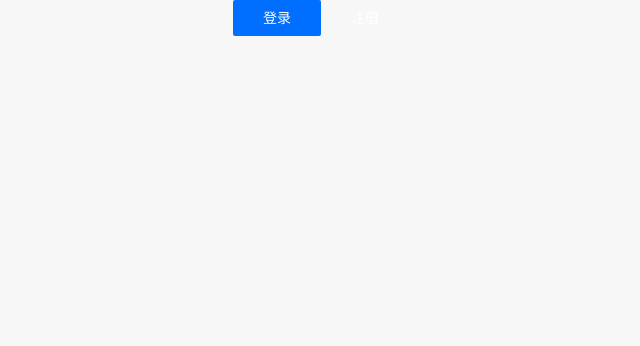
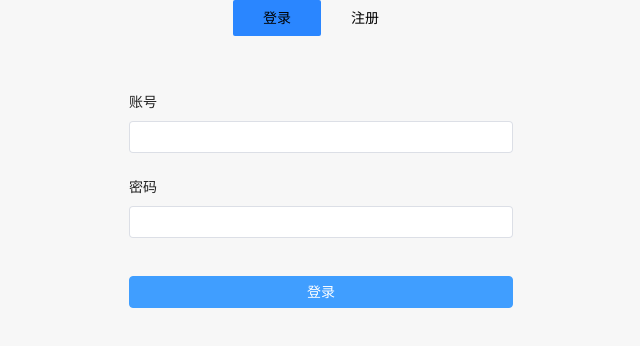
Before and after one commit to yutanzhang/cinema_ccm, a Vue app: page /login in a window 1280 px wide. Shown: the top 346 px of the page, without its empty margins (319-959 px from the left). Built offline with nearby package versions, Linux system fonts and the light colour scheme.

Commit message:
登录注册表单

```diff
--- a/components.d.ts
+++ b/components.d.ts
@@ -8,6 +8,9 @@
 declare module '@vue/runtime-core' {
   export interface GlobalComponents {
     ElButton: typeof import('element-plus/es')['ElButton']
+    ElForm: typeof import('element-plus/es')['ElForm']
+    ElFormItem: typeof import('element-plus/es')['ElFormItem']
+    ElInput: typeof import('element-plus/es')['ElInput']
     RouterLink: typeof import('vue-router')['RouterLink']
     RouterView: typeof import('vue-router')['RouterView']
   }
--- a/src/views/login/index.vue
+++ b/src/views/login/index.vue
@@ -2,28 +2,124 @@
     <div class="login">
         <div class="login-con">
             <ul class="menu-tab">
-                <li v-for="v in menuData" :class="{current: v.current}" :key="v.type" @click="clickMenu(v)">
+                <li v-for="v in menuData" :class="{ current: v.current }" :key="v.type" @click="clickMenu(v)">
                     {{ v.txt }}
                 </li>
             </ul>
+            <!--表单部分-->
+            <el-form ref="ruleFormRef" :model="ruleForm" status-icon :rules="rules" class="demo-ruleForm">
+                <el-form-item prop="username">
+                    <label>账号</label>
+                    <el-input v-model="ruleForm.username" type="text" autocomplete="off" />
+                </el-form-item>
+                <el-form-item prop="password">
+                    <label>密码</label>
+                    <el-input v-model="ruleForm.password" type="password" autocomplete="off" />
+                </el-form-item>
+                <el-form-item prop="checkPass" v-show="model==='register'">
+                    <label>确认密码</label>
+                    <el-input v-model.number="ruleForm.checkPass" type="password" />
+                </el-form-item>
+                <el-form-item>
+                    <el-button type="primary" class="login-btn block" @click="submitForm(ruleFormRef)">{{ model=== 'login' ?'登录':'注册' }}</el-button>
+                </el-form-item>
+            </el-form>
+            <!--表单部分-->
         </div>
     </div>
 </template>
 
 <script lang="ts" setup>
-import { reactive } from "vue"
+import { reactive, ref } from 'vue'
+import type { FormInstance } from 'element-plus'
 
 const menuData = reactive([
     { txt: "登录", current: true, type: "login" },
-    { txt: "注册", current: false, type: "login" }
+    { txt: "注册", current: false, type: "register" }
 ])
 
-let clickMenu = (item:any) => {
+let model = ref("login");
+
+let clickMenu = (item: any) => {
     menuData.forEach((ele) => {
         ele.current = false;
     })
     item.current = true;
+    // 修改保存点击的状态
+    model.value = item.type;
 }
+
+// elementplus 表单部分
+const ruleFormRef = ref<FormInstance>()
+
+const checkAge = (rule: any, value: any, callback: any) => {
+    if (!value) {
+        return callback(new Error('Please input the age'))
+    }
+    setTimeout(() => {
+        if (!Number.isInteger(value)) {
+            callback(new Error('Please input digits'))
+        } else {
+            if (value < 18) {
+                callback(new Error('Age must be greater than 18'))
+            } else {
+                callback()
+            }
+        }
+    }, 1000)
+}
+
+const validatePass = (rule: any, value: any, callback: any) => {
+    if (value === '') {
+        callback(new Error('Please input the password'))
+    } else {
+        if (ruleForm.checkPass !== '') {
+            if (!ruleFormRef.value) return
+            ruleFormRef.value.validateField('checkPass', () => null)
+        }
+        callback()
+    }
+}
+const validatePass2 = (rule: any, value: any, callback: any) => {
+    if (value === '') {
+        callback(new Error('Please input the password again'))
+    } else if (value !== ruleForm.pass) {
+        callback(new Error("Two inputs don't match!"))
+    } else {
+        callback()
+    }
+}
+
+const ruleForm = reactive({
+    username: '',
+    password: '',
+    checkPass: ''
+})
+
+const rules = reactive({
+    pass: [{ validator: validatePass, trigger: 'blur' }],
+    checkPass: [{ validator: validatePass2, trigger: 'blur' }],
+    age: [{ validator: checkAge, trigger: 'blur' }],
+})
+
+const submitForm = (formEl: FormInstance | undefined) => {
+    if (!formEl) return
+    formEl.validate((valid) => {
+        if (valid) {
+            console.log('submit!')
+        } else {
+            console.log('error submit!')
+            return false
+        }
+    })
+}
+
+const resetForm = (formEl: FormInstance | undefined) => {
+    if (!formEl) return
+    formEl.resetFields()
+}
+// elementplus 表单部分
+
 </script>
 
 <style lang="scss">
@@ -36,19 +132,38 @@
 #app {
     height: 100%;
 }
+
 .menu-tab {
     text-align: center;
+
     li {
         display: inline-block;
         width: 88px;
         line-height: 36px;
         font-size: 14px;
-        color: rgb(255, 255, 255);
+        color: rgb(0, 0, 0);
         border-radius: 2px;
     }
+
     .current {
-        background-color: rgb(0, 110, 255);
+        background-color: rgb(42, 134, 255);
     }
 }
 
+.demo-ruleForm {
+    width: 30%;
+    margin: 50px auto;
+    label {
+        display: block;
+        margin-bottom: 3px;
+        font-size: 14px;
+    }
+    .block {
+        display: block;
+        width: 100%;
+    }
+    .login-btn {
+        margin-top: 20px;
+    }
+}
 </style>
```
